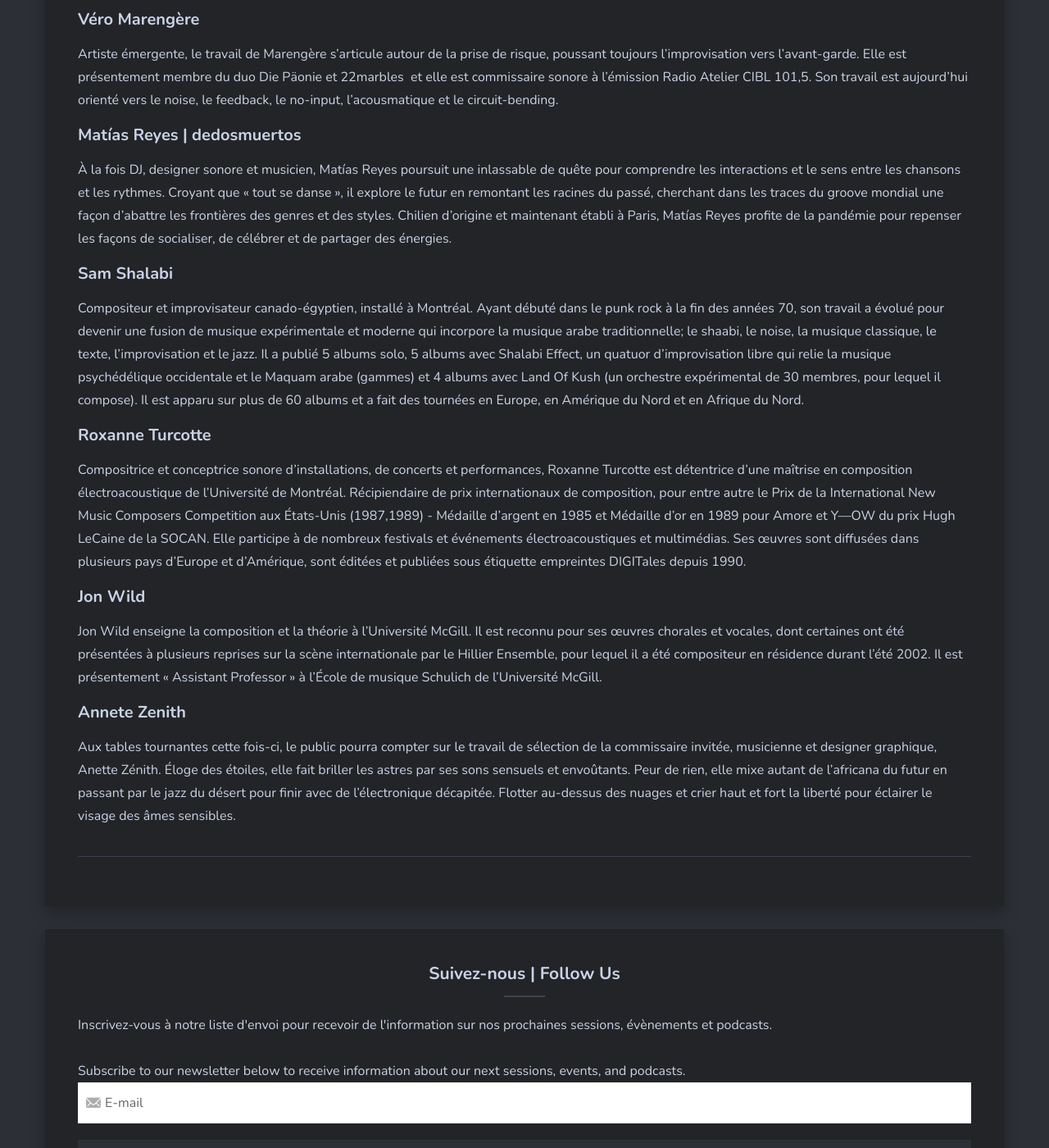
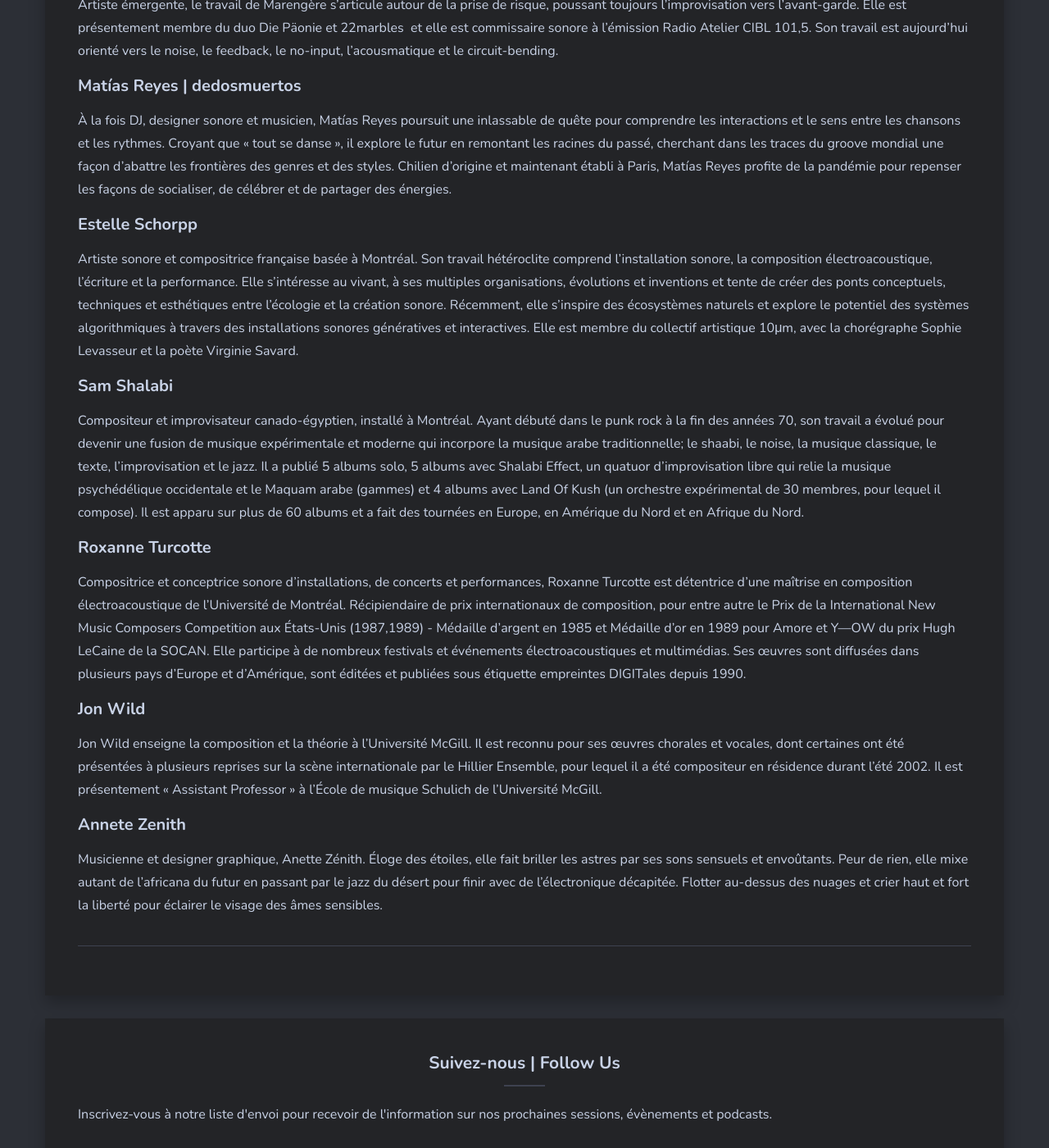
Before and after one commit to sessions-marteau/sessions-marteau-2.github.io, a Jekyll site: the page built from _pages/musique.md, in a window 1280 px wide and 1400 px high, scrolled down 6136 px. Shown: the whole window at 82% size. Built offline with Jekyll 4.4.1, drawn with Linux system fonts in a browser that asks for light colours; nearby versions of some CDN libraries.

Commit message:
Update musique.md

```diff
--- a/_pages/musique.md
+++ b/_pages/musique.md
@@ -18,7 +18,7 @@ permalink: /musique/
 
 <hr>
 
-<iframe width="100%" height="120" src="https://www.mixcloud.com/widget/iframe/?hide_cover=1&feed=%2Fsessionsmarteau%2Floeuvre-de-marcelle-desch%C3%AAnes-vue-par-roxanne-turcotte-et-mario-gauthier%2F" frameborder="0" ></iframe>
+<iframe width="100%" height="60" src="https://www.mixcloud.com/widget/iframe/?hide_cover=1&feed=%2Fsessionsmarteau%2Floeuvre-de-marcelle-desch%C3%AAnes-vue-par-roxanne-turcotte-et-mario-gauthier%2F" frameborder="0" ></iframe>
 
 <iframe width="100%" height="60" src="https://www.mixcloud.com/widget/iframe/?hide_cover=1&mini=1&hide_artwork=1&feed=%2Fsessionsmarteau%2Fmat%C3%ACas-reyes-aka-dedosmuertos-prescription-musicale%2F" frameborder="0" ></iframe>
 
@@ -358,6 +358,9 @@ Artiste émergente, le travail de Marengère s’articule autour de la prise d
 #### Matías Reyes | dedosmuertos
 À la fois DJ, designer sonore et musicien, Matías Reyes poursuit une inlassable de quête pour comprendre les interactions et le sens entre les chansons et les rythmes. Croyant que « tout se danse », il explore le futur en remontant les racines du passé, cherchant dans les traces du groove mondial une façon d’abattre les frontières des genres et des styles. Chilien d’origine et maintenant établi à Paris, Matías Reyes profite de la pandémie pour repenser les façons de socialiser, de célébrer et de partager des énergies.
 
+#### Estelle Schorpp
+Artiste sonore et compositrice française basée à Montréal. Son travail hétéroclite comprend l'installation sonore, la composition électroacoustique, l'écriture et la performance. Elle s'intéresse au vivant, à ses multiples organisations, évolutions et inventions et tente de créer des ponts conceptuels, techniques et esthétiques entre l'écologie et la création sonore. Récemment, elle s'inspire des écosystèmes naturels et explore le potentiel des systèmes algorithmiques à travers des installations sonores génératives et interactives. Elle est membre du collectif artistique 10μm, avec la chorégraphe Sophie Levasseur et la poète Virginie Savard.
+
 #### Sam Shalabi
 Compositeur et improvisateur canado-égyptien, installé à Montréal. Ayant débuté dans le punk rock à la fin des années 70, son travail a évolué pour devenir une fusion de musique expérimentale et moderne qui incorpore la musique arabe traditionnelle; le shaabi, le noise, la musique classique, le texte, l'improvisation et le jazz. Il a publié 5 albums solo, 5 albums avec Shalabi Effect, un quatuor d'improvisation libre qui relie la musique psychédélique occidentale et le Maquam arabe (gammes) et 4 albums avec Land Of Kush (un orchestre expérimental de 30 membres, pour lequel il compose). Il est apparu sur plus de 60 albums et a fait des tournées en Europe, en Amérique du Nord et en Afrique du Nord.
 
@@ -368,4 +371,4 @@ Compositrice et conceptrice sonore d’installations, de concerts et performance
 Jon Wild enseigne la composition et la théorie à l’Université McGill. Il est reconnu pour ses œuvres chorales et vocales, dont certaines ont été présentées à plusieurs reprises sur la scène internationale par le Hillier Ensemble, pour lequel il a été compositeur en résidence durant l’été 2002. Il est présentement « Assistant Professor » à l’École de musique Schulich de l’Université McGill.
 
 #### Annete Zenith
-Aux tables tournantes cette fois-ci, le public pourra compter sur le travail de sélection de la commissaire invitée, musicienne et designer graphique, Anette Zénith. Éloge des étoiles, elle fait briller les astres par ses sons sensuels et envoûtants. Peur de rien, elle mixe autant de l'africana du futur en passant par le jazz du désert pour finir avec de l'électronique décapitée. Flotter au-dessus des nuages et crier haut et fort la liberté pour éclairer le visage des âmes sensibles.
+Musicienne et designer graphique, Anette Zénith. Éloge des étoiles, elle fait briller les astres par ses sons sensuels et envoûtants. Peur de rien, elle mixe autant de l'africana du futur en passant par le jazz du désert pour finir avec de l'électronique décapitée. Flotter au-dessus des nuages et crier haut et fort la liberté pour éclairer le visage des âmes sensibles.
```
